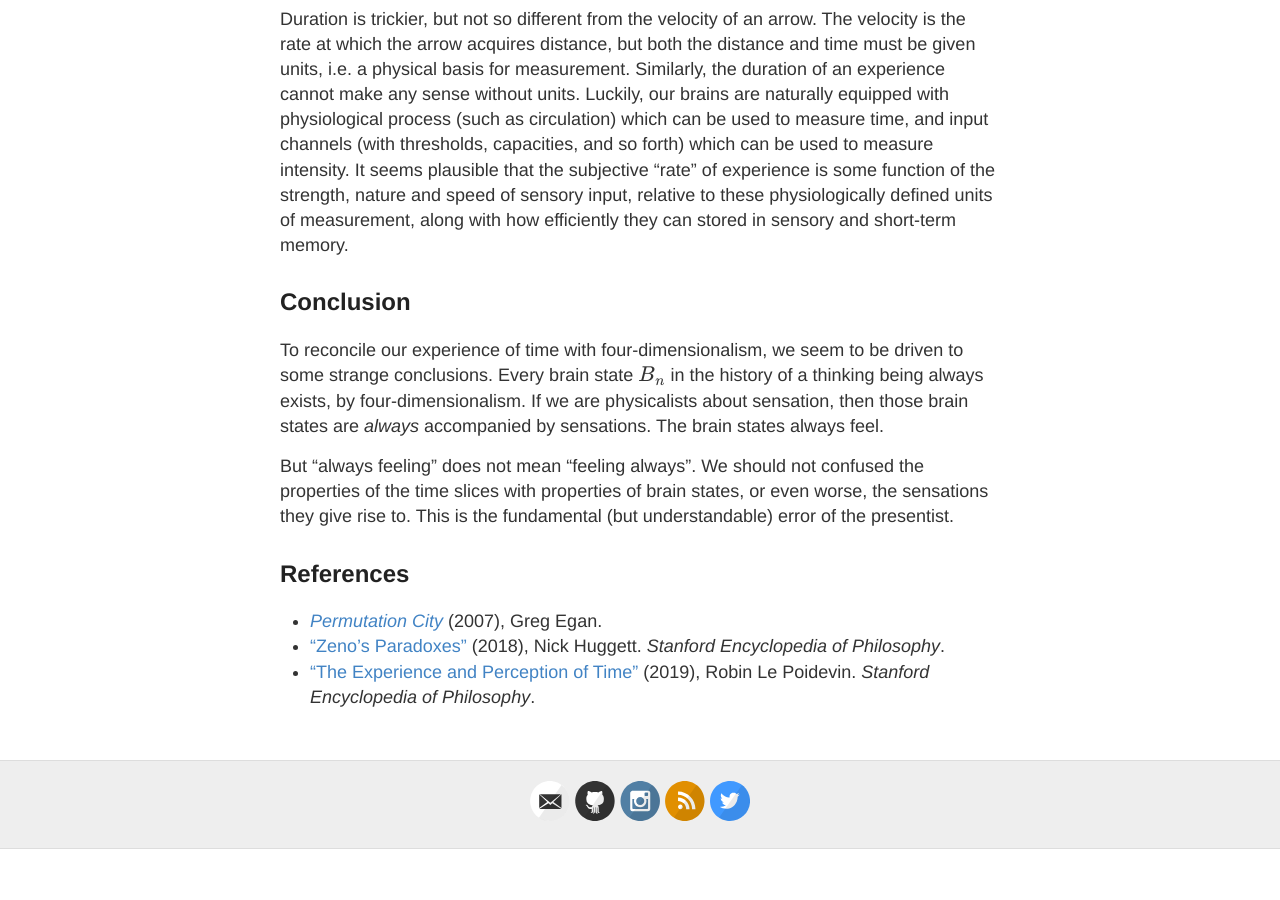
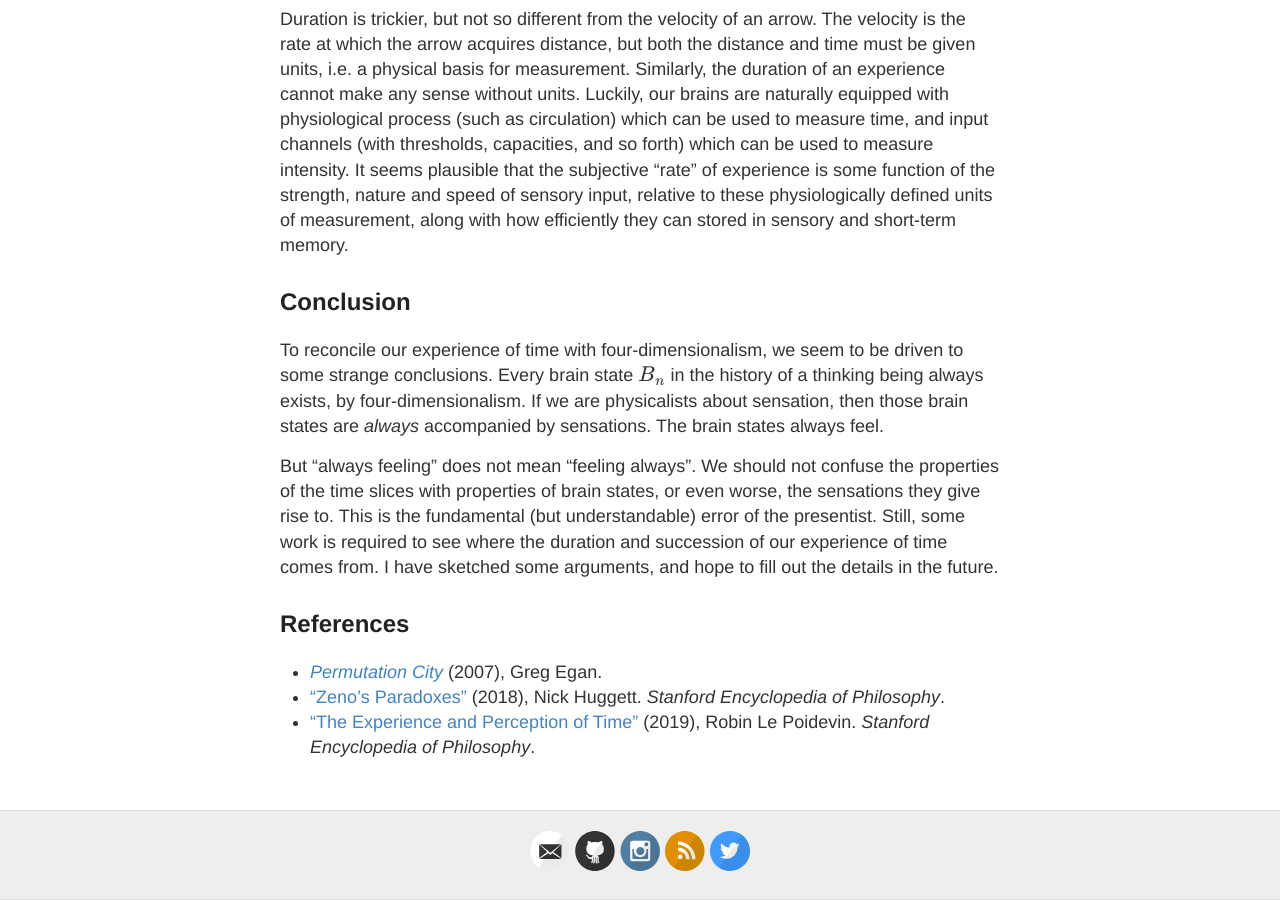
Before and after one commit to hapax/hapax.github.io, a Jekyll site: the page built from assets/psychology-time.md, in a window 1280 px wide and 900 px high, scrolled down 5434 px. Built offline with Jekyll 4.4.1, drawn with Linux system fonts in a browser that asks for light colours; our own code applies the rules of GitHub Pages for plain Markdown files; formulas are drawn with MathJax 3; a script that is not in the unit is left out; before the commit the page ends 6283 px from its top, so only the background shows below that.

Commit message:
Update psychology-time.md

```diff
--- a/assets/psychology-time.md
+++ b/assets/psychology-time.md
@@ -349,10 +349,14 @@ If we are physicalists about sensation, then those brain states are
 The brain states always feel.
 
 But "always feeling" does not mean "feeling always".
-We should not confused the properties of the time slices with
+We should not confuse the properties of the time slices with
 properties of brain states, or even worse, the sensations they give
 rise to.
 This is the fundamental (but understandable) error of the presentist.
+Still, some work is required to see where the duration and succession
+of our experience of time comes from.
+I have sketched some arguments, and hope to fill out the details in
+the future.
 
 ## References
 
```
